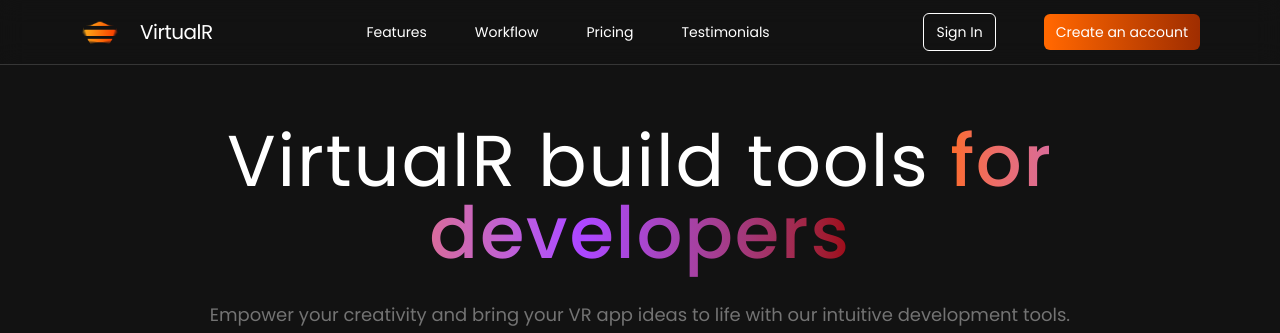
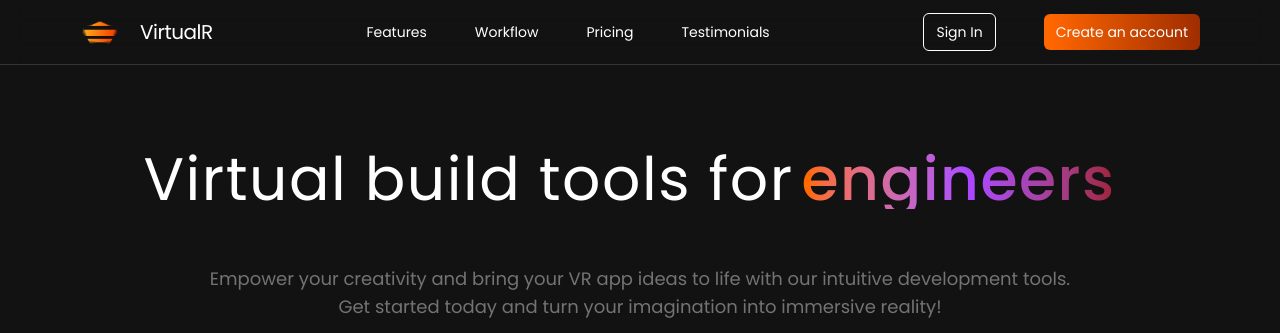
Before and after one commit to A-M-Ahmed/VirtualH, a React (Vite) app: page / in a window 1280 px wide. Shown: the top 333 px of the page. Built offline with nearby package versions, Linux system fonts and the light colour scheme.

Commit message:
Adding animation of text

```diff
--- a/package.json
+++ b/package.json
@@ -15,6 +15,7 @@
     "lucide-react": "^0.510.0",
     "react": "^19.1.0",
     "react-dom": "^19.1.0",
+    "react-type-animation": "^3.2.0",
     "tailwindcss": "^4.1.7"
   },
   "devDependencies": {
--- a/src/components/HeroSection.jsx
+++ b/src/components/HeroSection.jsx
@@ -1,27 +1,45 @@
 import React from "react";
 import video1 from "../assets/video1.mp4";
 import video2 from "../assets/video2.mp4";
+import { TypeAnimation } from "react-type-animation";
 
 const HeroSection = () => {
   return (
     // ** Hero sections
     <div className="flex flex-col items-center justify-center">
-      <h1 className="text-center text-4xl  tracking-wide sm:text-6xl lg:text-7xl">
-        VirtualR build tools
-        <span className="bg-gradient-to-r from-orange-500 via-purple-500 to-red-800 bg-clip-text font-medium text-transparent">
-          {" "}
-          for developers
+      <h1 className="my-3 py-3 text-center text-3xl tracking-wide sm:text-6xl">
+        Virtual build tools for
+        <span className="ml-2">
+          <TypeAnimation
+            sequence={[
+              // Same substring at the start will only be typed out once, initially
+              ` coders `,
+              2500, // wait 1s before replacing "Mice" with "Hamsters"
+              "engineers",
+              2500,
+              "innovators",
+              2500,
+              "creators",
+              2500,
+            ]}
+            wrapper="span"
+            speed={20}
+            // style={{ fontSize: '2em', display: 'inline-block' }}
+            className="inline-block bg-gradient-to-r from-orange-500 via-purple-500 to-red-800 bg-clip-text font-medium text-transparent"
+            repeat={Infinity}
+          />
         </span>
+        <span className=""> </span>
       </h1>
       <p className="my-8 max-w-4xl text-center text-lg text-neutral-500">
         Empower your creativity and bring your VR app ideas to life with our
         intuitive development tools. Get started today and turn your imagination
         into immersive reality!
       </p>
-      <div className="mb-5 flex flex-col md:items-center md:justify-center space-y-6 space-x-0 md:flex-row md:space-y-0 md:space-x-8">
+      <div className="mb-5 flex flex-col space-y-6 space-x-0 md:flex-row md:items-center md:justify-center md:space-y-0 md:space-x-8">
         <a
           href="#"
-          className="rounded-md bg-gradient-to-r from-orange-500 via-pink-700 to-orange-800 px-4 py-3 "
+          className="rounded-md bg-gradient-to-r from-orange-500 via-pink-700 to-orange-800 px-4 py-3"
         >
           Start for free
         </a>
@@ -35,7 +53,7 @@ const HeroSection = () => {
           muted
           autoPlay
           loop
-          className=" rounded-md border border-orange-500 shadow-xs shadow-orange-500 md:w-1/2"
+          className="rounded-md border border-orange-500 shadow-xs shadow-orange-500 md:w-1/2"
         >
           <source src={video1} type="video/mp4" />
         </video>
@@ -43,7 +61,7 @@ const HeroSection = () => {
           muted
           autoPlay
           loop
-          className=" rounded-md border border-orange-500 shadow-xs shadow-orange-500 md:w-1/2"
+          className="rounded-md border border-orange-500 shadow-xs shadow-orange-500 md:w-1/2"
         >
           <source src={video2} type="video/mp4" />
         </video>
```
Also changed, not shown: 1 other file (tests, documents, lock files or other folders).
